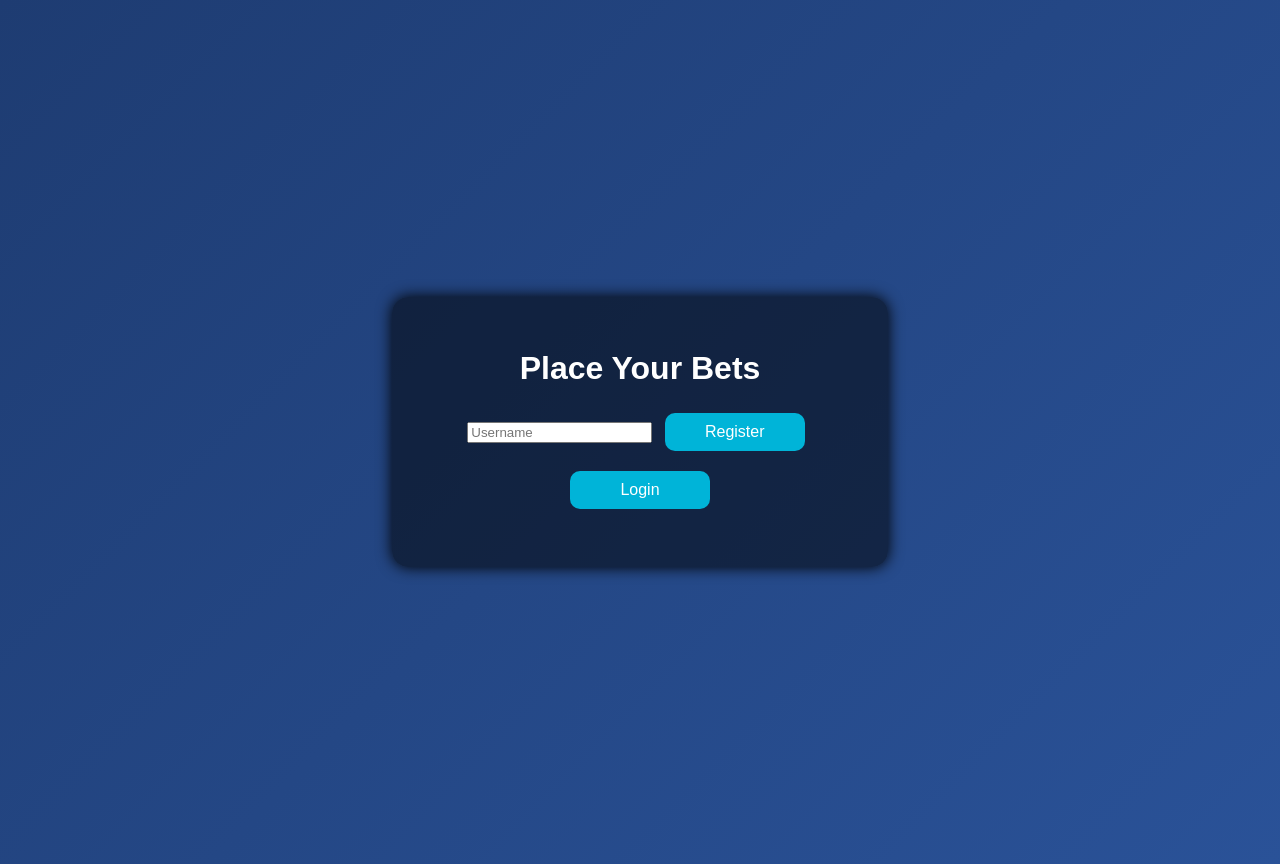
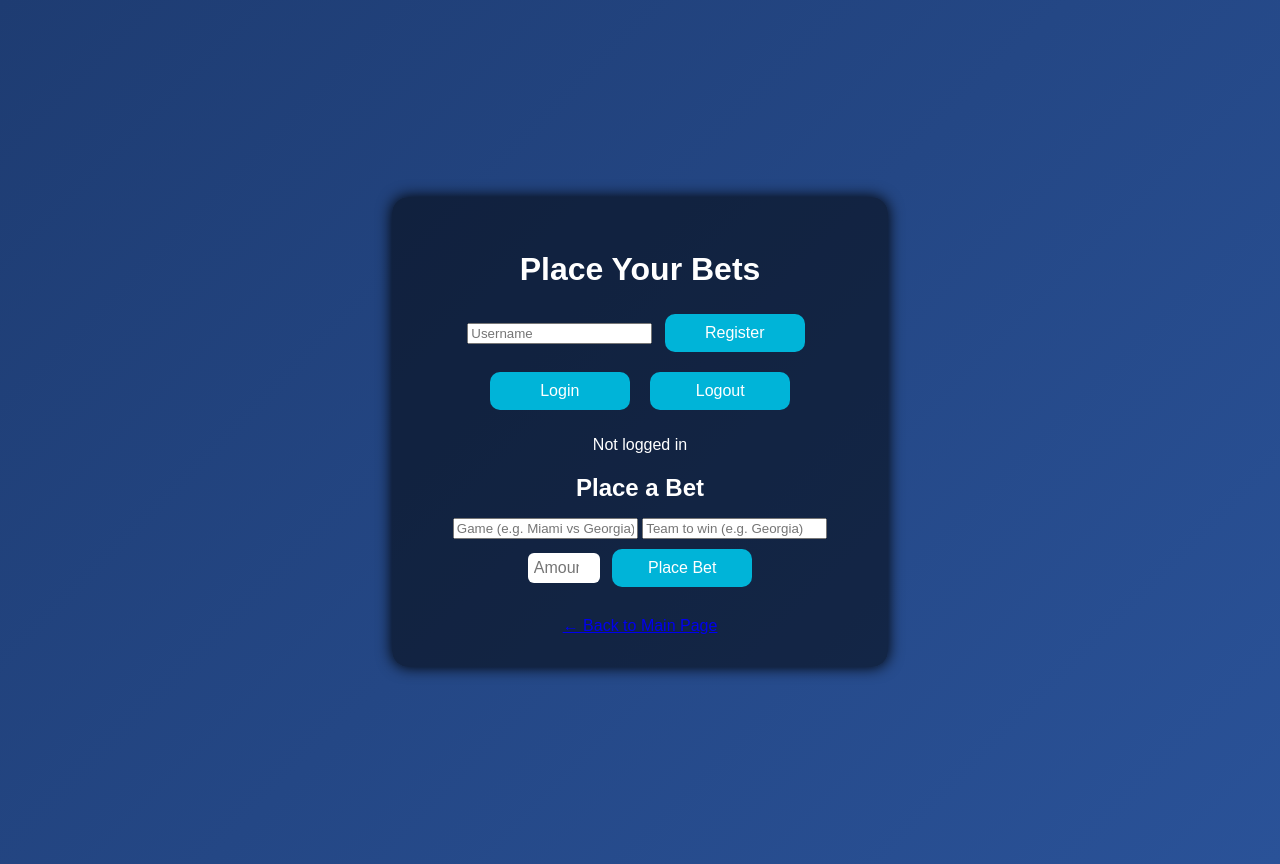
Before and after one commit to FlockNation/GamingLeagueCenter, a Flask app: template templates/place_bets.html in a window 1280 px wide. Run offline with Flask 3, Linux system fonts and the light colour scheme; the template is opened without the code that fills it, so the values that code supplies are empty.

Commit message:
Update place_bets.html

```diff
--- a/templates/place_bets.html
+++ b/templates/place_bets.html
@@ -3,28 +3,32 @@
 <head>
   <meta charset="UTF-8" />
   <meta name="viewport" content="width=device-width, initial-scale=1" />
-  <title>Place Bets</title>
+  <title>Place Bets - Gaming League Center</title>
   <link rel="stylesheet" href="/static/style.css" />
 </head>
 <body>
   <div class="container">
     <h1>Place Your Bets</h1>
 
-    <div id="login-section">
+    <div id="auth-section">
       <input type="text" id="username" placeholder="Username" />
-      <button id="register-btn">Register</button>
-      <button id="login-btn">Login</button>
-      <p id="auth-message"></p>
+      <button onclick="register()">Register</button>
+      <button onclick="login()">Login</button>
+      <button onclick="logout()">Logout</button>
+      <p id="balance">Not logged in</p>
     </div>
 
-    <div id="betting-section" style="display:none;">
-      <p id="balance">Balance: 0 Coins</p>
+    <div id="bet-section" style="margin-top: 20px;">
+      <h2>Place a Bet</h2>
       <input type="text" id="game" placeholder="Game (e.g. Miami vs Georgia)" />
       <input type="text" id="team" placeholder="Team to win (e.g. Georgia)" />
       <input type="number" id="bet-amount" placeholder="Amount (Coins)" min="1" />
-      <button id="place-bet-btn">Place Bet</button>
+      <button onclick="placeBet()">Place Bet</button>
       <p id="bet-result"></p>
-      <button id="logout-btn">Logout</button>
+    </div>
+
+    <div style="margin-top: 20px;">
+      <a href="index.html">← Back to Main Page</a>
     </div>
   </div>
 
```
